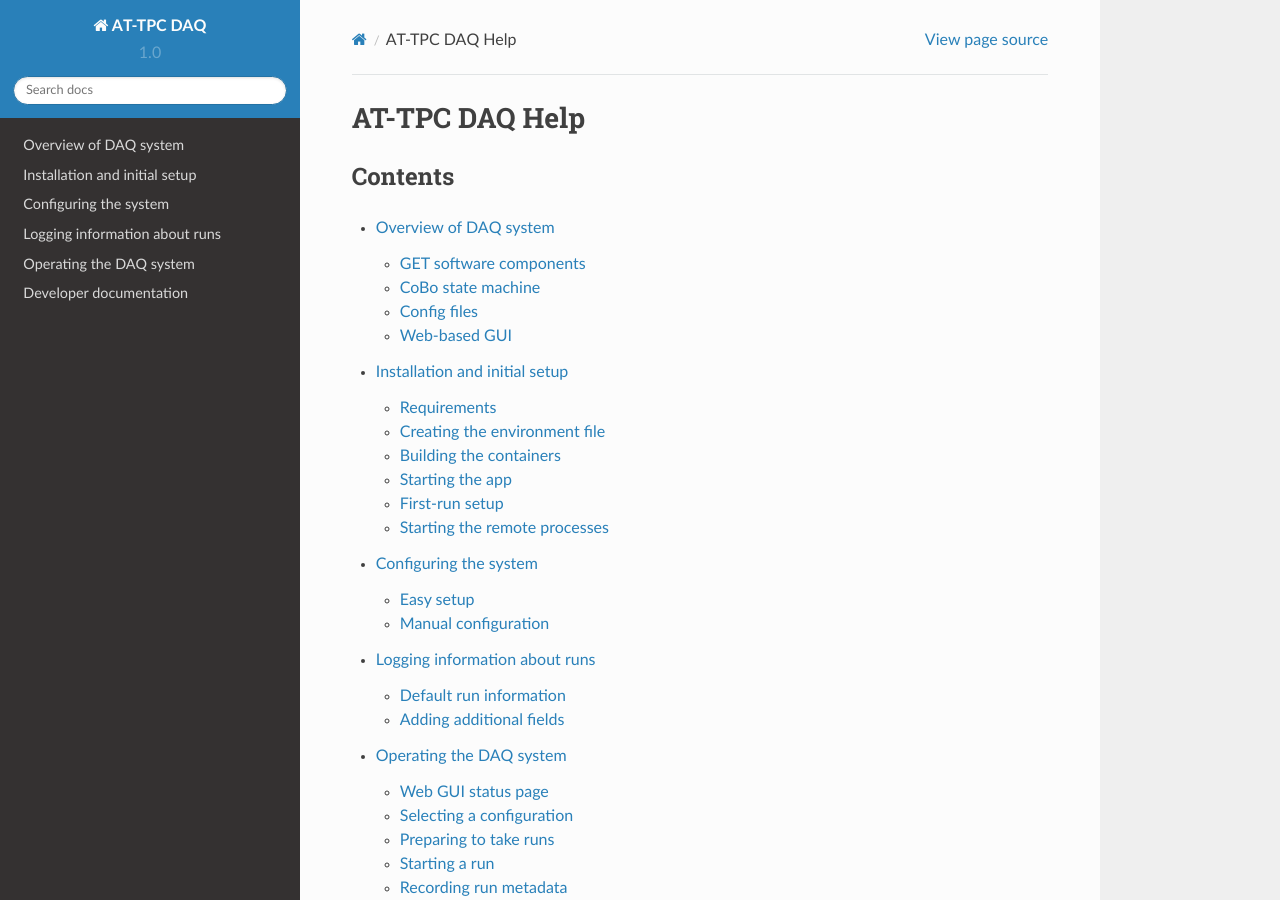
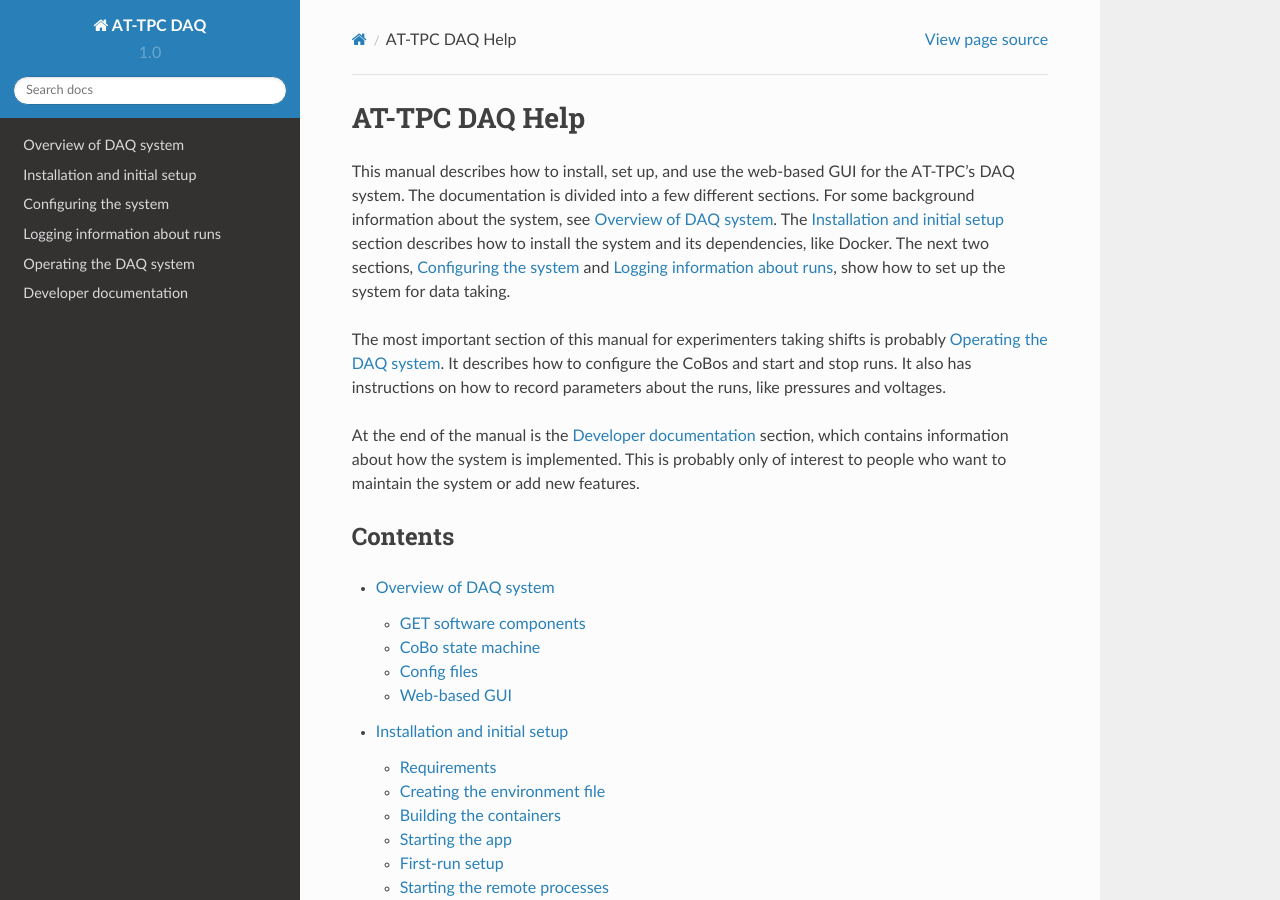
Before and after one commit to ATTPC/attpc-daq, a Sphinx documentation site: the page built from web/doc/index.rst, in a window 1280 px wide and 900 px high. Built offline with Sphinx 7.4.7 and the Read the Docs theme 2.0.0, drawn with Linux system fonts in a browser that asks for light colours.

Commit message:
Docs: added blurb to main index page.

```diff
--- a/web/doc/configuration.rst
+++ b/web/doc/configuration.rst
@@ -1,3 +1,5 @@
+..  _configuration:
+
 Configuring the system
 ======================
 
--- a/web/doc/index.rst
+++ b/web/doc/index.rst
@@ -1,5 +1,17 @@
 AT-TPC DAQ Help
 ===============
+
+This manual describes how to install, set up, and use the web-based GUI for the AT-TPC's DAQ system. The documentation
+is divided into a few different sections. For some background information about the system, see :ref:`overview`.
+The :ref:`installation` section describes how to install the system and its dependencies, like Docker. The next
+two sections, :ref:`configuration` and :ref:`runlogs`, show how to set up the system for data taking.
+
+The most important section of this manual for experimenters taking shifts is probably :ref:`operations`. It
+describes how to configure the CoBos and start and stop runs. It also has instructions on how to record parameters
+about the runs, like pressures and voltages.
+
+At the end of the manual is the :ref:`code_docs` section, which contains information about how the system is
+implemented. This is probably only of interest to people who want to maintain the system or add new features.
 
 Contents
 --------
--- a/web/doc/installation.rst
+++ b/web/doc/installation.rst
@@ -1,3 +1,5 @@
+..  _installation:
+
 Installation and initial setup
 ==============================
 
--- a/web/doc/operations.rst
+++ b/web/doc/operations.rst
@@ -1,3 +1,5 @@
+.. _operations:
+
 Operating the DAQ system
 ========================
 
--- a/web/doc/overview.rst
+++ b/web/doc/overview.rst
@@ -1,3 +1,5 @@
+..  _overview:
+
 Overview of DAQ system
 ======================
 
--- a/web/doc/runlogs.rst
+++ b/web/doc/runlogs.rst
@@ -1,3 +1,5 @@
+..  _runlogs:
+
 Logging information about runs
 ==============================
 
```
